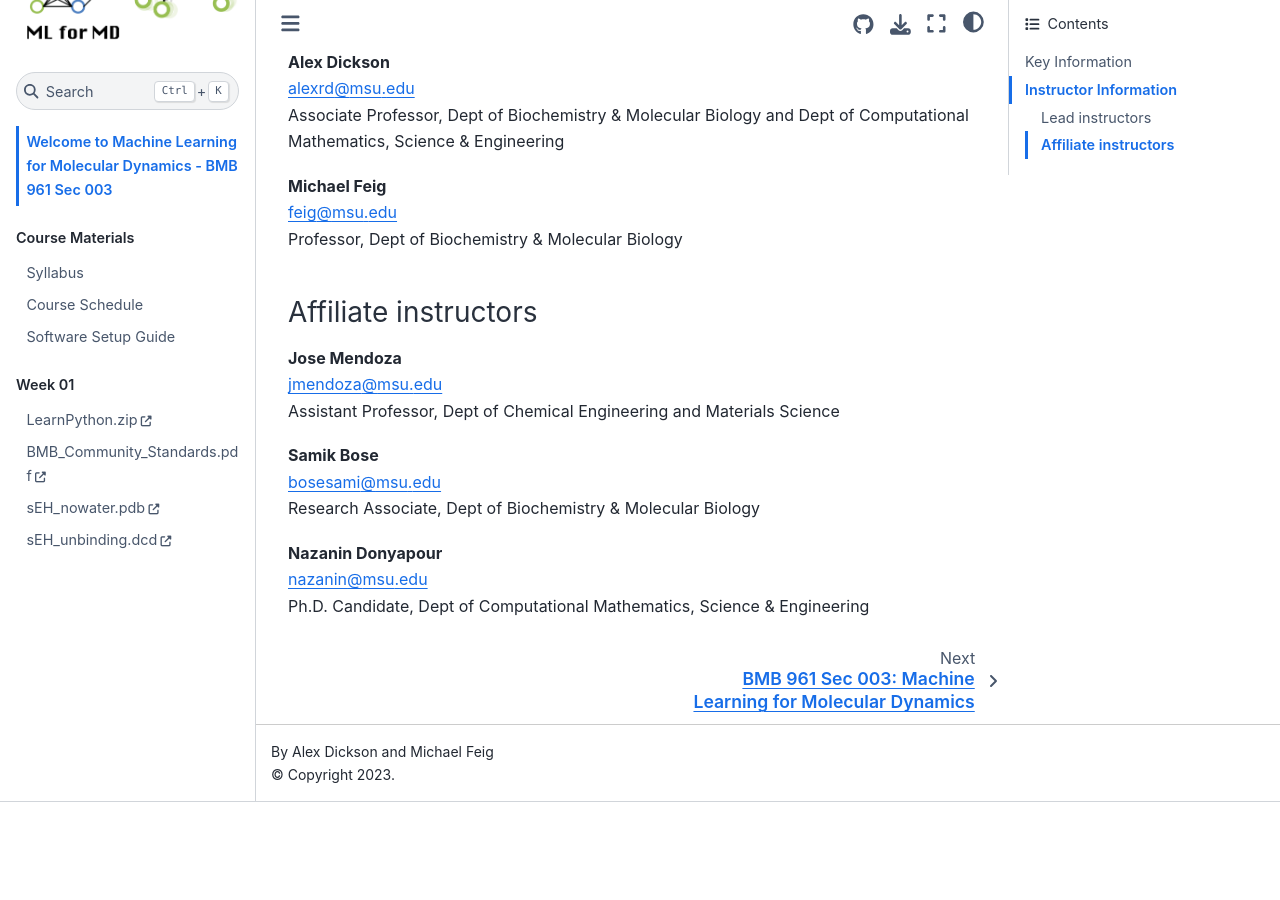
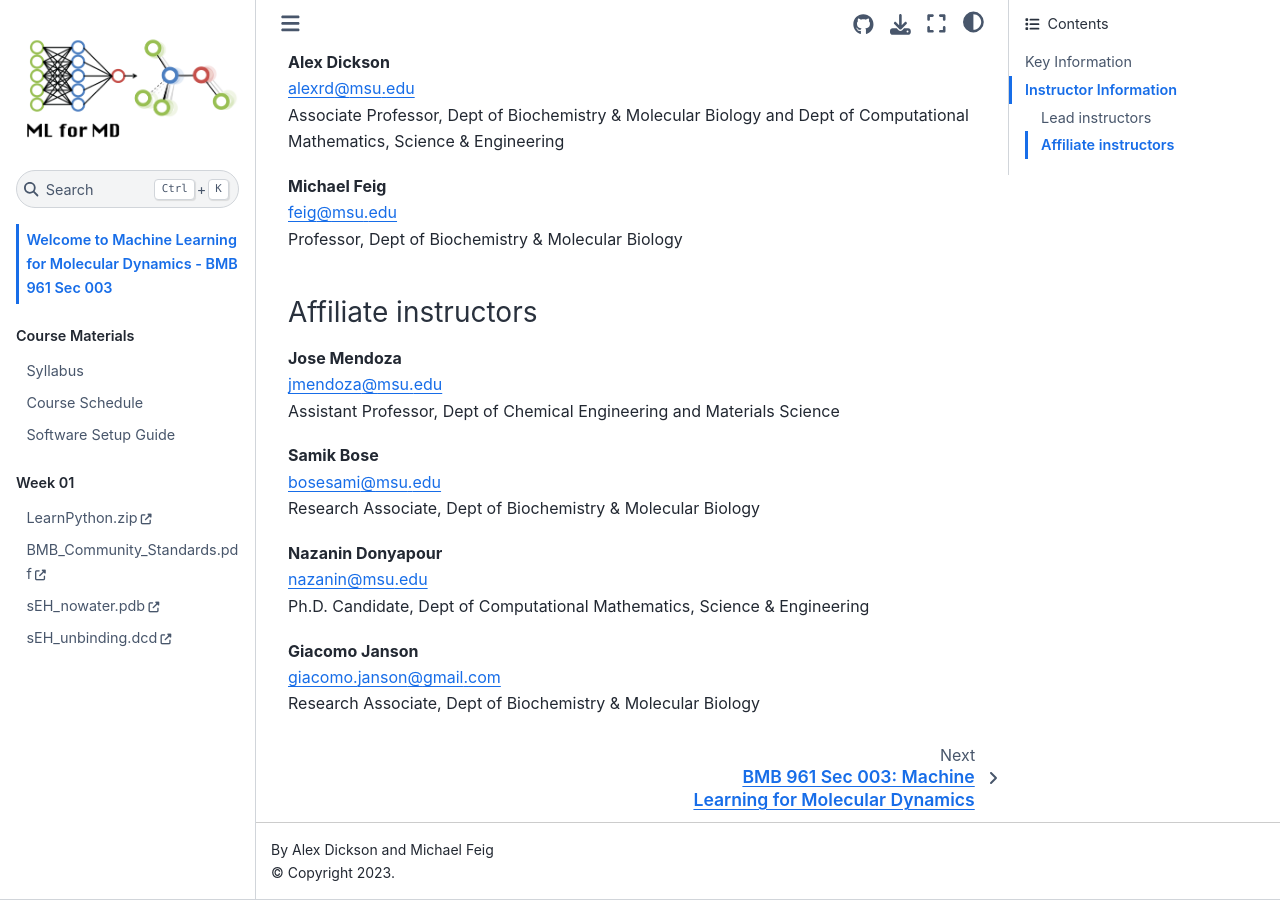
Before and after one commit to ADicksonLab/ml4md-jb, a Jupyter Book: the page built from intro.md, in a window 1280 px wide and 900 px high, scrolled down 1007 px. Built offline with Jupyter Book 1.0.4 settings and Sphinx 7.4.7 and the Sphinx Book theme 1.1.4, drawn with Linux system fonts in a browser that asks for light colours; pages that are not in the unit, such as notebooks, are missing from menus; before the commit the page ends 1809 px from its top, so only the background shows below that.

Commit message:
added Giacomo Janson as instructor

```diff
--- a/intro.md
+++ b/intro.md
@@ -47,3 +47,7 @@ Research Associate, Dept of Biochemistry &amp; Molecular Biology
 **Nazanin Donyapour**\
 [nazanin@msu.edu](mailto:nazanin@msu.edu)\
 Ph.D. Candidate, Dept of Computational Mathematics, Science &amp; Engineering
+
+**Giacomo Janson**\
+[giacomo.janson@gmail.com](mailto:giacomo.janson@gmail.com)\
+Research Associate, Dept of Biochemistry &amp; Molecular Biology
```
